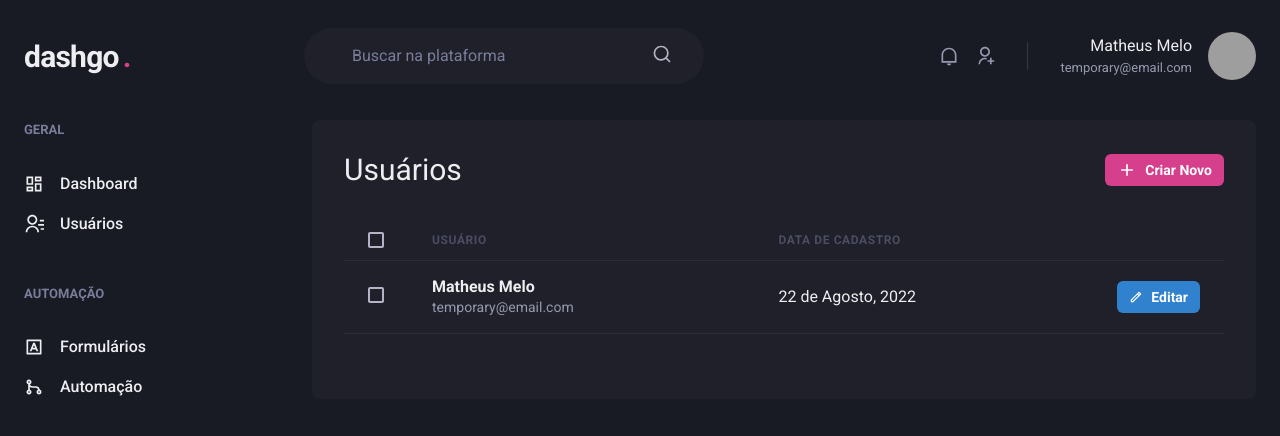
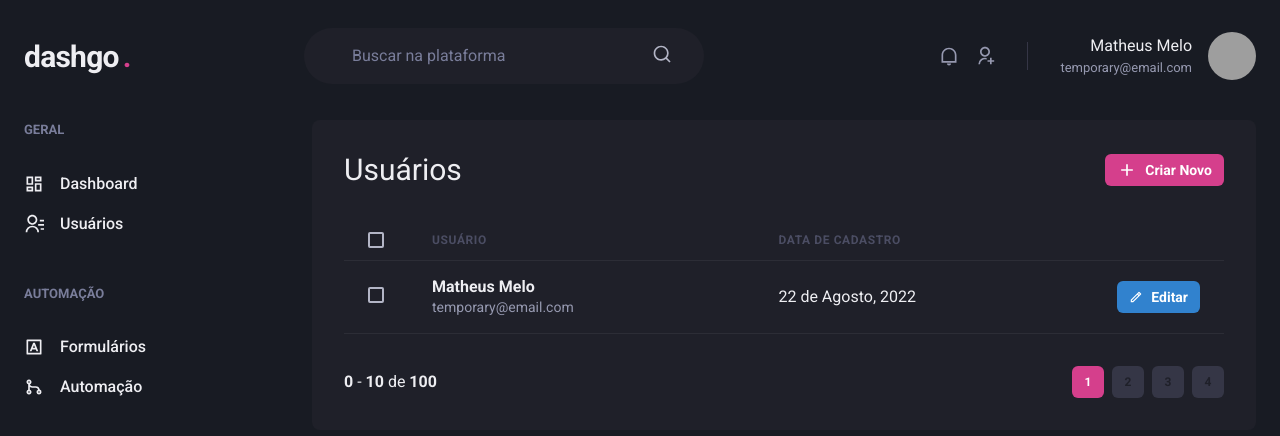
Before and after one commit to mathmelo/dashgo, a Next.js app: page /users in a window 1280 px wide. Shown: the top 436 px of the page. Built offline with nearby package versions, Linux system fonts and the light colour scheme; grey boxes are pictures that could not be loaded.

Commit message:
feat(component): pagination component created
Pagination component created and added to users page.

```diff
--- /dev/null
+++ b/src/components/Pagination.tsx
@@ -0,0 +1,67 @@
+import { Box, Button, Stack } from '@chakra-ui/react';
+
+const Pagination = () => {
+  return (
+    <Stack
+      direction="row"
+      spacing="8"
+      mt="8"
+      justify="space-between"
+      align="center"
+    >
+      <Box>
+        <strong>0</strong> - <strong>10</strong> de <strong>100</strong>
+      </Box>
+      <Stack direction="row" spacing="2">
+        <Button
+          size="sm"
+          fontSize="xs"
+          width="4"
+          colorScheme="pink"
+          disabled
+          _disabled={{
+            bg: 'pink.500',
+            cursor: 'default',
+          }}
+        >
+          1
+        </Button>
+        <Button
+          size="sm"
+          fontSize="xs"
+          width="4"
+          bg="gray.700"
+          _hover={{
+            bg: 'gray.500',
+          }}
+        >
+          2
+        </Button>
+        <Button
+          size="sm"
+          fontSize="xs"
+          width="4"
+          bg="gray.700"
+          _hover={{
+            bg: 'gray.500',
+          }}
+        >
+          3
+        </Button>
+        <Button
+          size="sm"
+          fontSize="xs"
+          width="4"
+          bg="gray.700"
+          _hover={{
+            bg: 'gray.500',
+          }}
+        >
+          4
+        </Button>
+      </Stack>
+    </Stack>
+  );
+};
+
+export default Pagination;
--- a/src/pages/users/index.tsx
+++ b/src/pages/users/index.tsx
@@ -18,6 +18,7 @@
 
 import Header from '../../components/Header';
 import Sidebar from '../../components/Sidebar';
+import Pagination from '../../components/Pagination';
 
 const UserList: NextPage = () => {
   return (
@@ -88,6 +89,8 @@
               </Tr>
             </Tbody>
           </Table>
+
+          <Pagination />
         </Box>
       </Flex>
     </Box>
```
